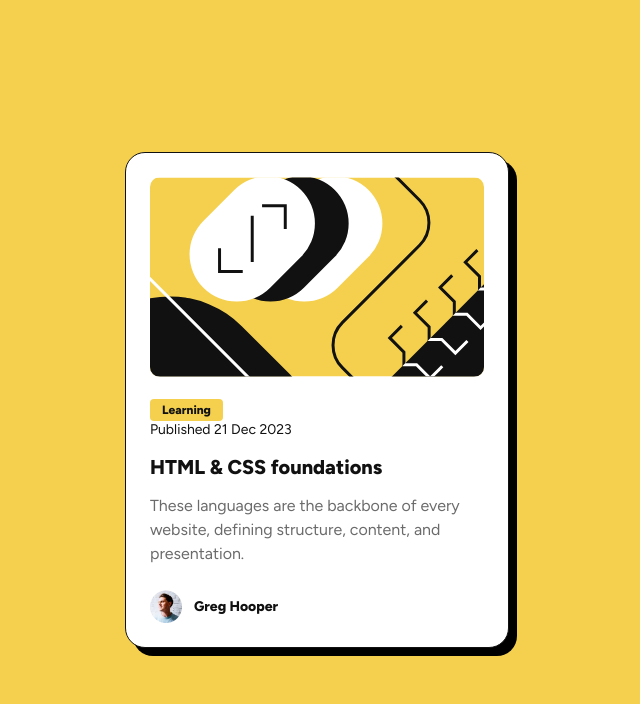
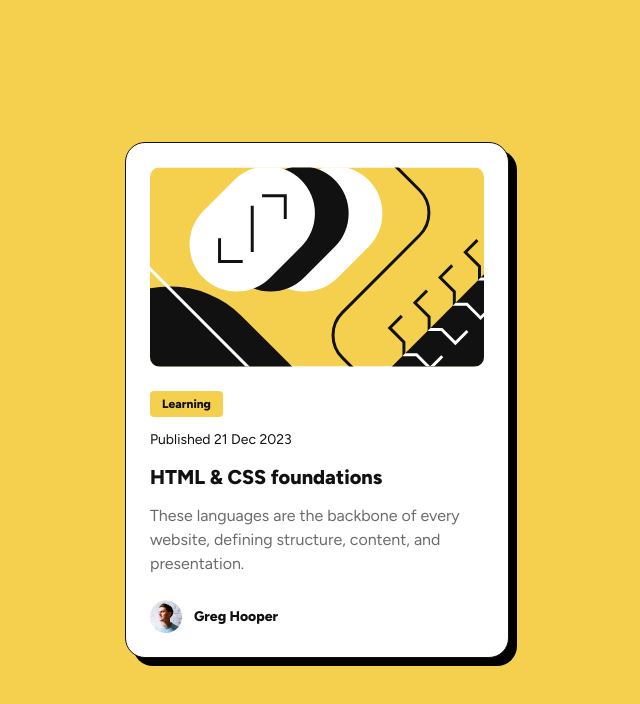
Before and after one commit to Daydream-Softworks/Blog-Preview-Card-Solution, a plain HTML site: page index.html in a window 1280 px wide. Shown: the whole page, without its empty margins (323-963 px from the left). Drawn offline with Linux system fonts and the light colour scheme.

Commit message:
Fix accessibility issues

```diff
--- a/styles.css
+++ b/styles.css
@@ -34,7 +34,7 @@ body {
     width: fit-content;
     max-width: 32.7rem;
     border-radius: 2rem;
-    border: 1px solid var(--color-gray-950);
+    border: 0.1rem solid var(--color-gray-950);
     box-shadow: 0.8rem 0.8rem 0 0 #000;
 }
 
@@ -54,6 +54,7 @@ body {
 .learning {
     background-color: var(--color-yellow);
     width: fit-content;
+    display: block;
     padding: 0.4rem 1.2rem;
     margin-bottom: 1.2rem;
     border-radius: 0.4rem;
@@ -109,7 +110,7 @@ h1:hover {
     color: var(--color-gray-950);
 }
 
-@media (min-width: 600px) {
+@media (min-width: 60rem) {
     .card {
         max-width: 38.4rem;
     }
```
